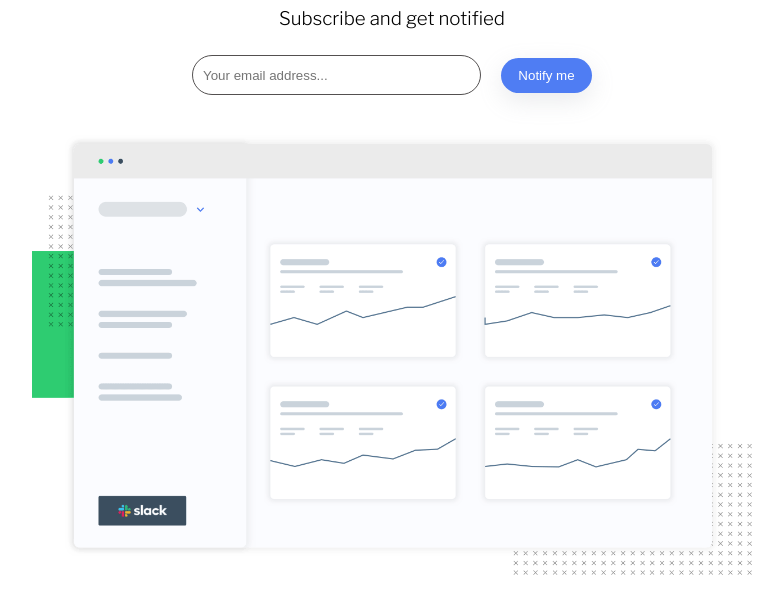
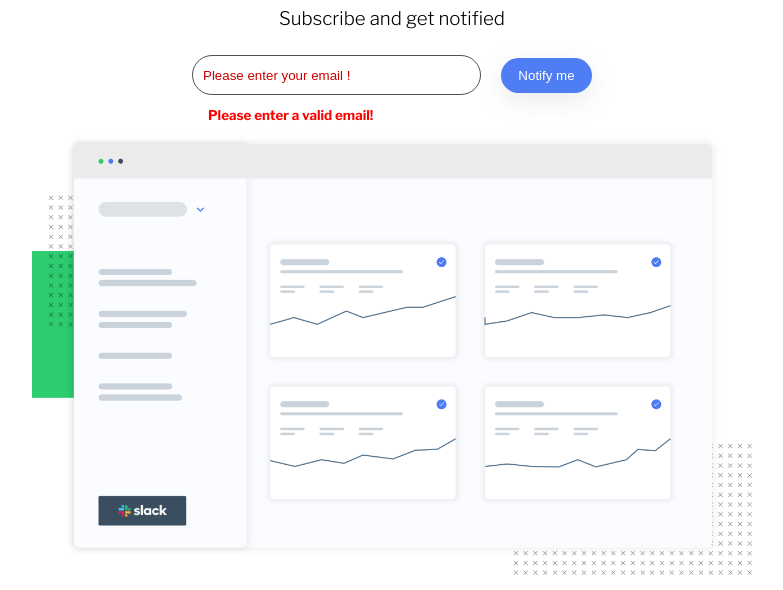
Before and after one commit to aliabdulazeez/Challenge-4, a plain HTML site: page index.html in a window 1280 px wide. Both pictures are taken after a click on the input "Notify me". Shown: the part 190-780 px from the top of the page, without its empty margins (248-1031 px from the left). Drawn offline with nearby package versions, Linux system fonts and the light colour scheme.

Commit message:
fully functional

```diff
--- a/index.html
+++ b/index.html
@@ -17,11 +17,20 @@
         <h1>We are launching <span>soon!</span></h1>
         <h3>Subscribe and get notified</h3>
 
+
+        <form action="/"></form>
         <div class="email">
 
-             <input class="input" type="email" placeholder="Your email address..." required>
+             <input id="input"  type="text" placeholder="Your email address..." >
              <input id="submit-btn" type="submit" value="Notify me">
+
+             <div id="hidden">
+                <h6>Please enter a valid email!</h6>
+             </div>
         </div>
+
+
+
 
         <div class="main-img">
             <img src="/images/illustration-dashboard.png" alt="loading image">
@@ -47,5 +56,6 @@
 
     </div>
 
+    <script src="main.js"></script>
 </body>
 </html>
--- a/main.js
+++ b/main.js
@@ -0,0 +1,24 @@
+
+
+
+const button = document.getElementById('submit-btn').addEventListener('click', ()=>{
+
+        let email = document.getElementById('input');
+
+
+        const re = /^(([^<>()\[\]\\.,;:\s@"]+(\.[^<>()\[\]\\.,;:\s@"]+)*)|(".+"))@((\[[0-9]{1,3}\.[0-9]{1,3}\.[0-9]{1,3}\.[0-9]{1,3}\])|(([a-zA-Z\-0-9]+\.)+[a-zA-Z]{2,}))$/;
+
+        if(re.test(email.value) === true){
+            console.log('success');
+
+
+        }else{
+
+           document.getElementById('input').placeholder = 'Please enter your email !' ;
+           email.classList.add('place-class');
+           document.getElementById('hidden').style.display = 'initial'
+        }
+
+
+
+});
--- a/style.css
+++ b/style.css
@@ -44,11 +44,18 @@ h3{
     display: flex;
     align-items: center;
     justify-content: space-around;
-
-
 }
 
-.input{
+#hidden{
+    display: none;
+    position: absolute;
+    width: 25rem;
+    transform: translate(1rem, 2.5rem);
+    color: red;
+    font-size: 20px;
+}
+
+#input{
     width: 100%;
     max-width: 20rem;
     height: 2.5rem;
@@ -56,10 +63,15 @@ h3{
     border-radius: 30px;
     margin-right: 20px;
     padding: 5px 5px 5px 10px;
+
 }
-.input:focus{
+#input:focus{
     outline: none;
 }
+
+.place-class::-webkit-input-placeholder {
+    color: #cc0101
+ }
 
 
 #submit-btn{
```
